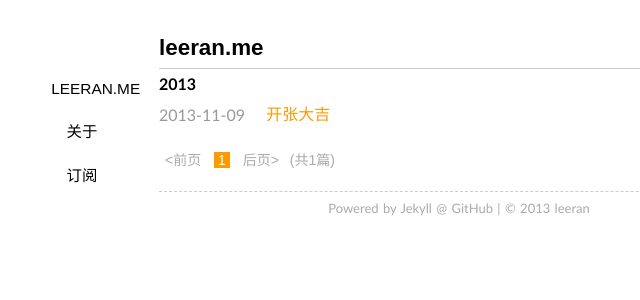
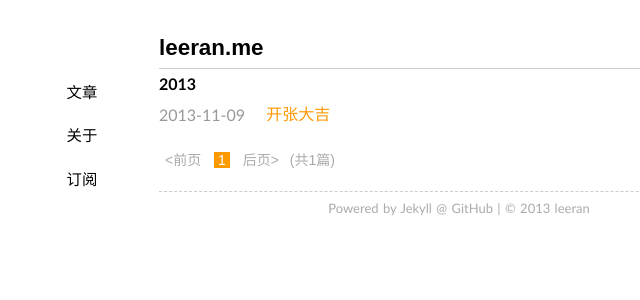
Before and after one commit to lithur/leeran.me, a Jekyll site: the page built from index.html, in a window 1280 px wide. Shown: the top 300 px of the page, without its empty margins (181-821 px from the left). Built offline with Jekyll 4.4.1, drawn with Linux system fonts in a browser that asks for light colours; some web fonts are replaced; Markdown is read by kramdown in place of the engine named in the settings; the list of posts is cut into pages by our own code; comment, search, counter and statistics services are not loaded.

Commit message:
修改首页及导航

```diff
--- a/_layouts/default.html
+++ b/_layouts/default.html
@@ -17,7 +17,7 @@
         <h1>{{ page.title }}</h1>
         </header>
         <nav>
-        <span><a title="网站首页" class="" href="/">leeran.me</a></span>
+        <span><a title="网站首页" class="" href="/">文章</a></span>
         <!--<span><a title="文章分类" class="" href="/categories/">分类</a></span>-->
         <!--<span><a title="标签索引" class="" href="/tags/">标签</a></span>-->
         <!--<span><a title="友情链接" class="" href="/links/">链接</a></span>-->
```
